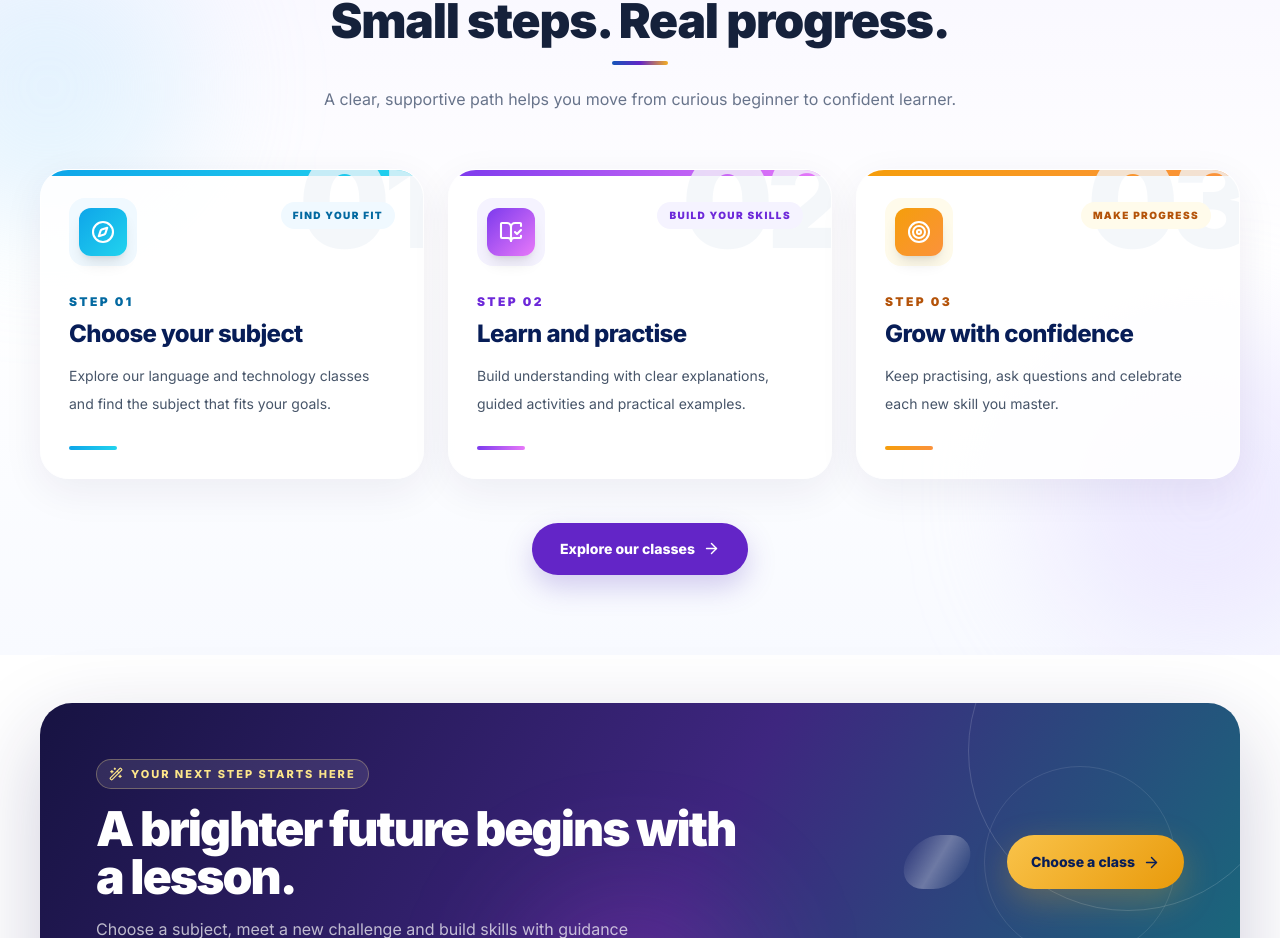
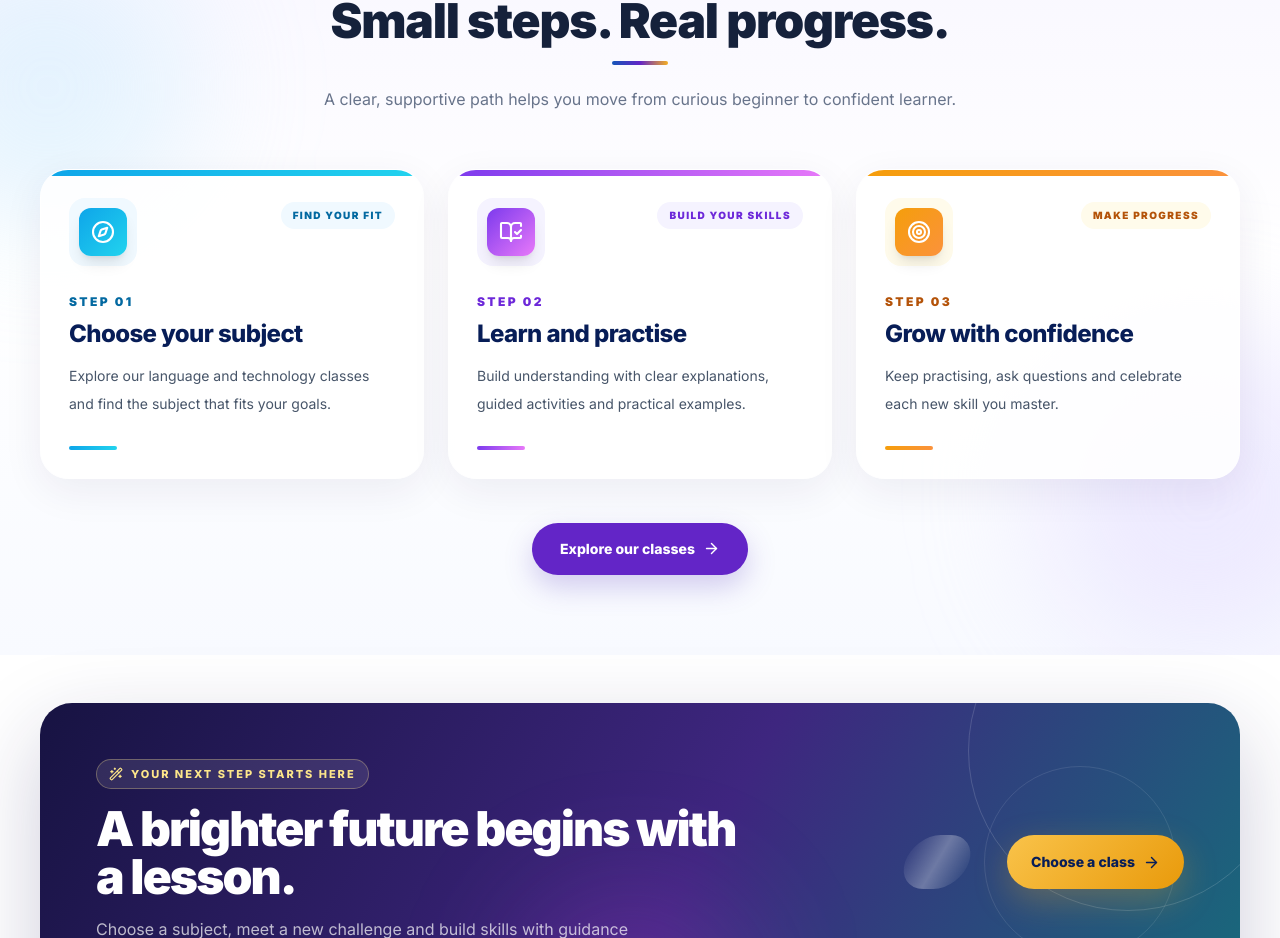
Before and after one commit to chamod-lakshitha/elevora-academy, a Next.js app: page / in a window 1280 px wide. Shown: the part 2243-3181 px from the top of the page. Built offline with nearby package versions, Linux system fonts and the light colour scheme; no server answers.

Commit message:
Remove watermark numbers from learning journey cards

```diff
--- a/app/page.tsx
+++ b/app/page.tsx
@@ -130,7 +130,7 @@ export default function HomePage() {
                 <Reveal key={step.number} delay={index * 0.12} className="h-full min-w-0">
                   <article className={'group relative h-full overflow-hidden rounded-[1.75rem] border border-white bg-white/90 p-6 shadow-[0_12px_40px_rgba(39,35,86,0.07)] transition-all duration-300 hover:-translate-y-2 hover:shadow-[0_24px_55px_rgba(39,35,86,0.13)] sm:p-7 ' + step.glow}>
                     <div aria-hidden="true" className={'absolute inset-x-0 top-0 h-1.5 bg-gradient-to-r ' + step.tone} />
-                    <span aria-hidden="true" className="pointer-events-none absolute -right-3 -top-8 select-none text-[8rem] font-black leading-none tracking-tighter text-slate-100/80 transition-transform duration-500 group-hover:scale-110">{step.number}</span>
+
                     <div className="relative flex items-start justify-between gap-4">
                       <div className={'flex h-[4.25rem] w-[4.25rem] items-center justify-center rounded-2xl ' + step.soft}>
                         <span className={'flex h-12 w-12 items-center justify-center rounded-xl bg-gradient-to-br text-white shadow-lg transition-transform duration-300 group-hover:rotate-[-5deg] group-hover:scale-105 ' + step.tone}>
```
